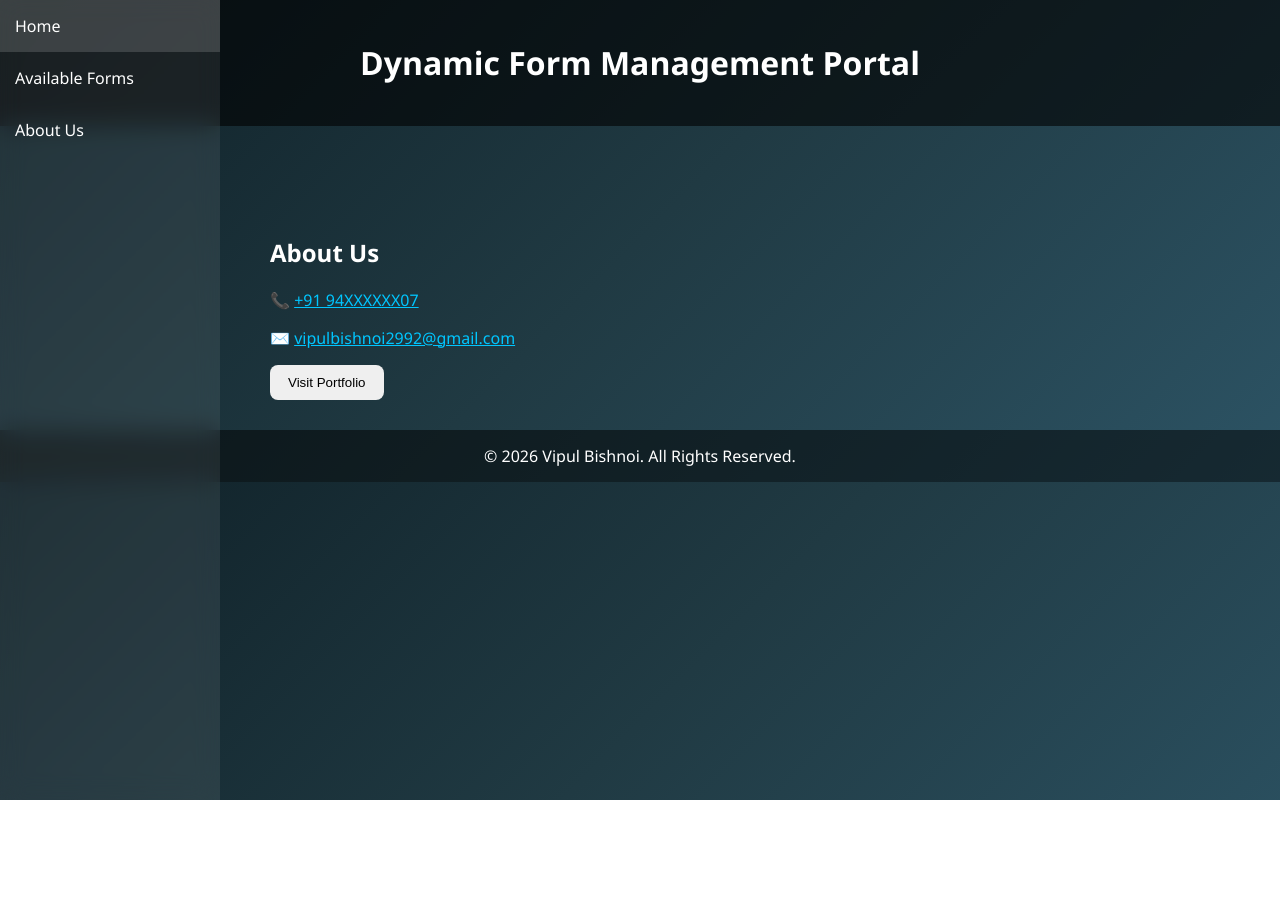
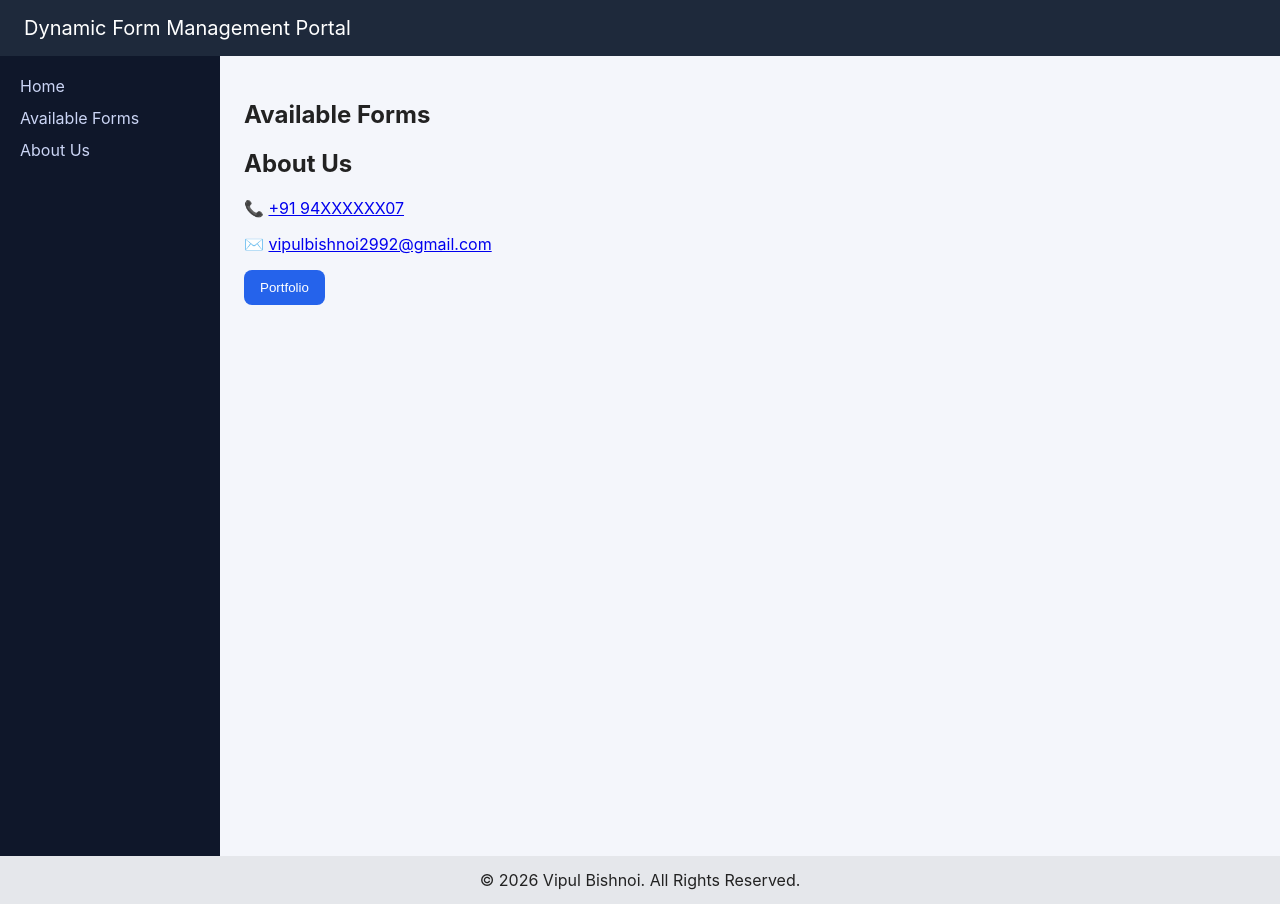
Before and after one commit to bvbishnoi33-png/Form2, a plain HTML site: page index.html in a window 1280 px wide. Before the commit the page ends 800 px from the top, so only its background shows below. Drawn offline with Linux system fonts and the light colour scheme; no server answers.

Commit message:
Update index.html

```diff
--- a/index.html
+++ b/index.html
@@ -3,126 +3,121 @@
 <head>
 <meta charset="UTF-8">
 <meta name="viewport" content="width=device-width, initial-scale=1.0">
-<title>Dynamic Form Portal</title>
+<title>Form Portal</title>
 
-<!-- ===== INLINE CSS ===== -->
 <style>
+*{box-sizing:border-box}
 body{
   margin:0;
-  font-family:Segoe UI, sans-serif;
-  background:linear-gradient(135deg,#0f2027,#203a43,#2c5364);
-  color:#fff;
+  font-family:Inter,Segoe UI,sans-serif;
+  background:#f4f6fb;
+  color:#222;
 }
 header{
+  background:#1e293b;
+  color:#fff;
+  padding:16px 24px;
+  font-size:20px;
+}
+.layout{
+  display:flex;
+  min-height:100vh;
+}
+nav{
+  width:220px;
+  background:#0f172a;
+  color:#fff;
   padding:20px;
-  text-align:center;
-  background:rgba(0,0,0,0.6);
 }
-.sidebar{
-  position:fixed;
-  left:0; top:0;
-  width:220px;
-  height:100%;
-  background:rgba(255,255,255,0.08);
-  backdrop-filter:blur(12px);
+nav a{
+  display:block;
+  color:#cbd5f5;
+  text-decoration:none;
+  margin-bottom:12px;
 }
-.sidebar a{
-  display:block;
-  padding:15px;
-  color:#fff;
-  text-decoration:none;
-}
-.sidebar a:hover{background:rgba(255,255,255,0.15);}
+nav a:hover{color:#fff}
 main{
-  margin-left:240px;
-  padding:30px;
+  flex:1;
+  padding:24px;
 }
 .card{
-  background:rgba(255,255,255,0.12);
+  background:#fff;
+  border-radius:12px;
   padding:20px;
-  border-radius:15px;
-  margin-bottom:20px;
-  transition:0.3s;
+  margin-bottom:16px;
+  box-shadow:0 8px 20px rgba(0,0,0,.06);
 }
-.card:hover{transform:scale(1.03);}
 button{
-  padding:10px 18px;
+  background:#2563eb;
+  color:#fff;
   border:none;
+  padding:10px 16px;
   border-radius:8px;
   cursor:pointer;
 }
+button:hover{opacity:.9}
 footer{
   text-align:center;
-  padding:15px;
-  background:rgba(0,0,0,0.5);
+  padding:14px;
+  background:#e5e7eb;
 }
-.about a{color:#00c6ff;}
+@media(max-width:768px){
+  nav{display:none}
+}
 </style>
 </head>
 
 <body>
 
-<header>
-  <h1>Dynamic Form Management Portal</h1>
-</header>
+<header>Dynamic Form Management Portal</header>
 
-<div class="sidebar">
+<div class="layout">
+<nav>
   <a href="#">Home</a>
   <a href="#forms">Available Forms</a>
   <a href="#about">About Us</a>
-</div>
+</nav>
 
-<main id="forms"></main>
+<main>
+  <h2>Available Forms</h2>
+  <div id="forms"></div>
 
-<section id="about" class="about" style="margin-left:240px;padding:30px;">
+  <section id="about">
     <h2>About Us</h2>
     <p>📞 <a href="tel:+9194XXXXXX07">+91 94XXXXXX07</a></p>
     <p>✉️ <a href="mailto:vipulbishnoi2992@gmail.com">vipulbishnoi2992@gmail.com</a></p>
-  <a href="https://resume-vipul.netlify.app/" target="_blank">
-    <button>Visit Portfolio</button>
-  </a>
+    <button onclick="window.open('https://resume-vipul.netlify.app/')">Portfolio</button>
   </section>
+</main>
+</div>
 
-<footer>
-  © 2026 Vipul Bishnoi. All Rights Reserved.
-</footer>
+<footer>© 2026 Vipul Bishnoi. All Rights Reserved.</footer>
 
-<!-- ===== FIREBASE + JS ===== -->
 <script type="module">
 import { initializeApp } from "https://www.gstatic.com/firebasejs/10.7.1/firebase-app.js";
 import { getFirestore, collection, getDocs } from "https://www.gstatic.com/firebasejs/10.7.1/firebase-firestore.js";
 
-const firebaseConfig = {
- apiKey: "AIzaSyDVP6-QjZMZhUoWFJ80WRNH3ieyhHWq3gQ",
- authDomain: "form2-9ad72.firebaseapp.com",
- projectId: "form2-9ad72",
- storageBucket: "form2-9ad72.firebasestorage.app",
- messagingSenderId: "321802168055",
- appId: "1:321802168055:web:3b64906c041bf69a7a55f2"
-};
-
-const app = initializeApp(firebaseConfig);
+const app = initializeApp({
+ apiKey:"AIzaSyDVP6-QjZMZhUoWFJ80WRNH3ieyhHWq3gQ",
+ authDomain:"form2-9ad72.firebaseapp.com",
+ projectId:"form2-9ad72"
+});
 const db = getFirestore(app);
 
-const container = document.getElementById("forms");
+const formsDiv = document.getElementById("forms");
+const snap = await getDocs(collection(db,"forms"));
 
-const snapshot = await getDocs(collection(db,"forms"));
-snapshot.forEach(doc=>{
-  const data = doc.data();
-  if(data.enabled){
-    container.innerHTML += `
+snap.forEach(d=>{
+ const f=d.data();
+ if(!f.enabled) return;
+ formsDiv.innerHTML+=`
   <div class="card">
-        <h3>${data.name}</h3>
-        <button onclick="openForm('${doc.id}')">Fill Form</button>
+    <h3>${f.name}</h3>
+    <button onclick="fill()">Fill Form</button>
   </div>`;
-  }
 });
 
-window.openForm = (id)=>{
-  if(confirm("Are you sure you want to fill this form?")){
-    alert("Form will open here (dynamic rendering logic)");
-  }
-}
+window.fill=()=>confirm("Are you sure you want to fill this form?");
 </script>
 
 </body>
```
Lines whose indentation alone changed are shown as unchanged.
